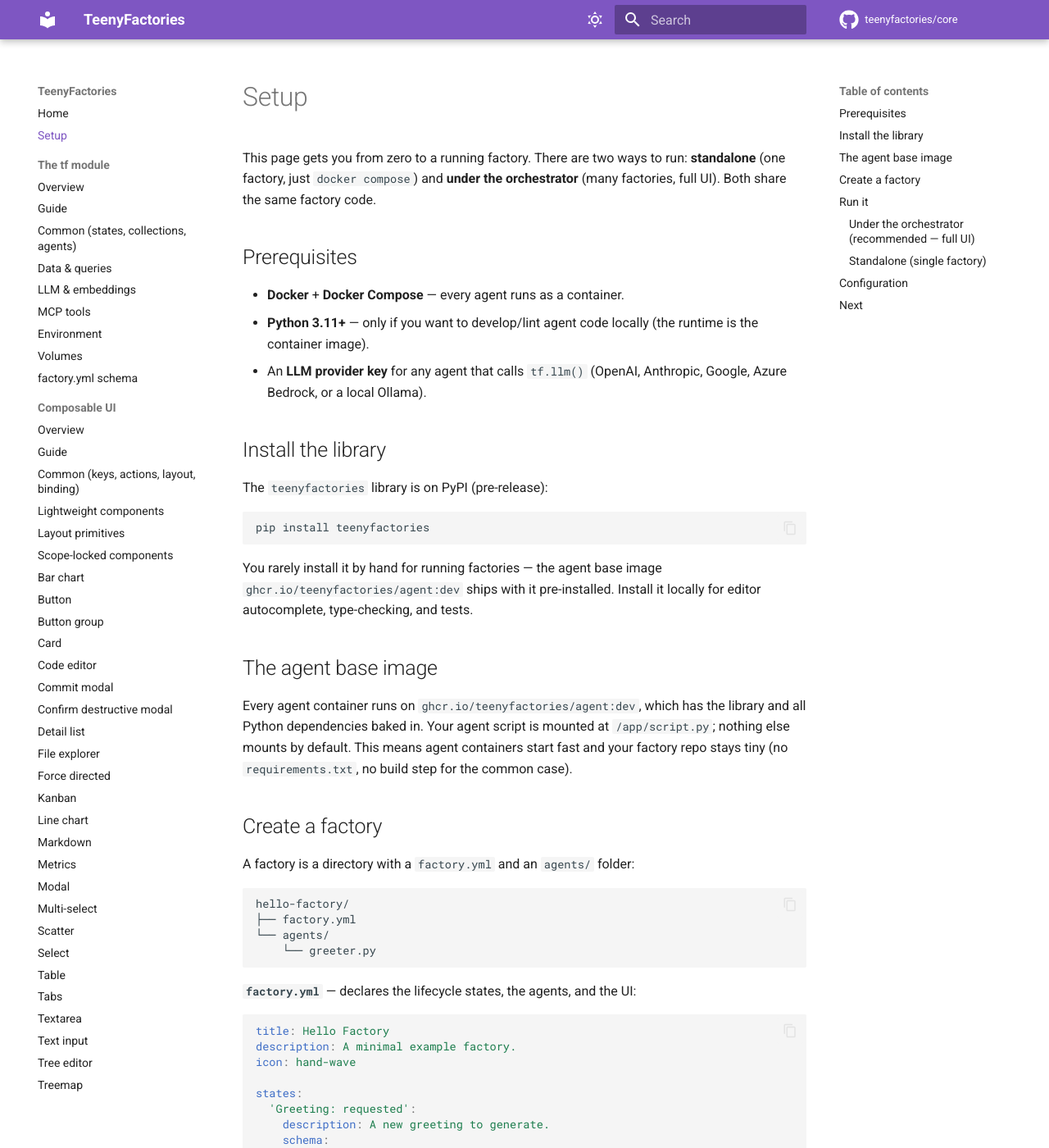
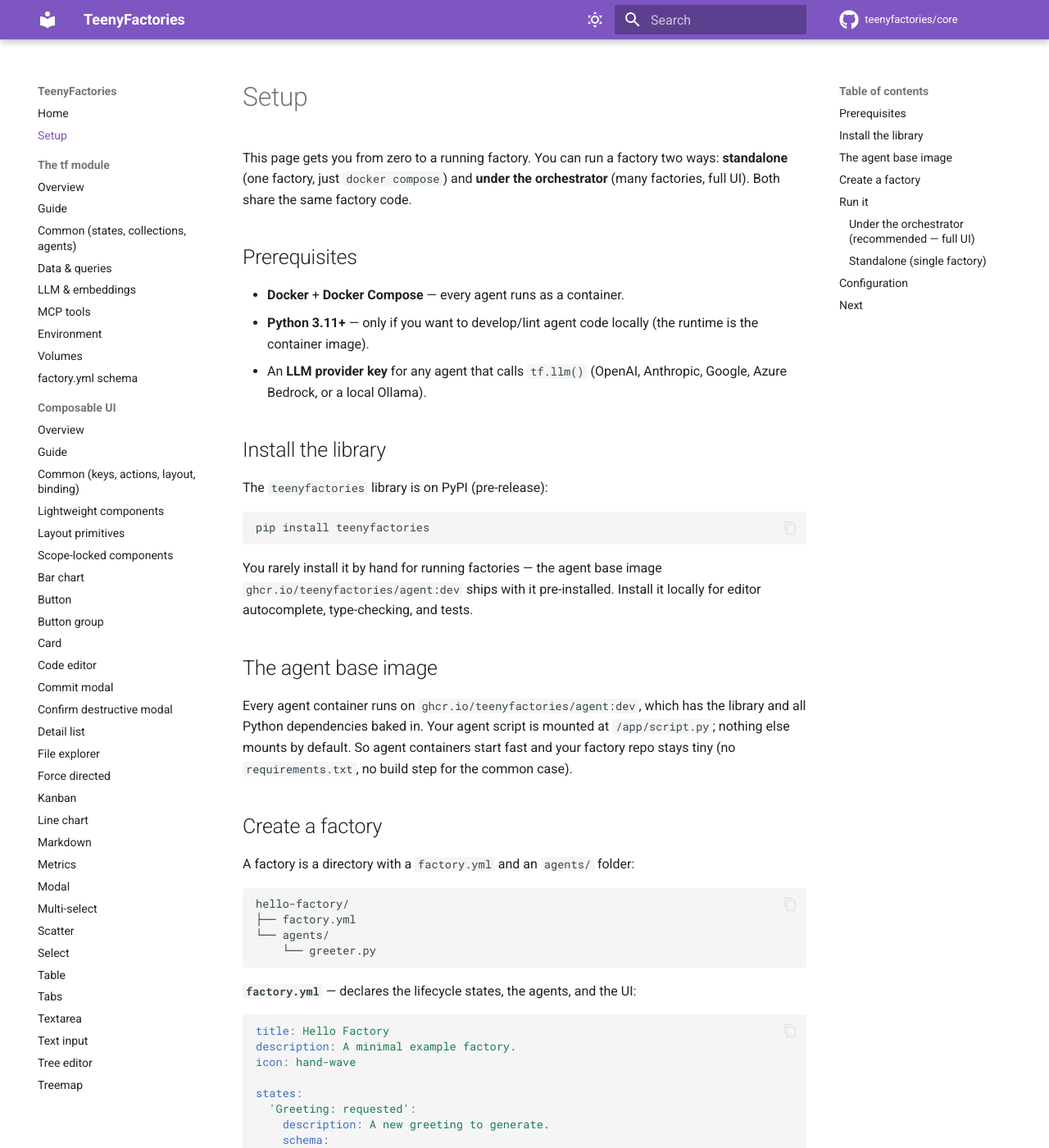
Before and after one commit to teenyfactories/core, an MkDocs documentation site: the page built from docs/setup.md, in a window 1280 px wide and 1400 px high. Shown: the whole window at 82% size. Built offline with MkDocs 1.6.1 and Material for MkDocs 9.7.7, drawn with Linux system fonts in a browser that asks for light colours; comment, search, counter and statistics services are not loaded.

Commit message:
docs: refresh setup guide and python README
Hand-written prose refresh of the setup guide and the Python package README,
independent of the generated reference mirror.

```diff
--- a/docs/setup.md
+++ b/docs/setup.md
@@ -1,6 +1,6 @@
 # Setup
 
-This page gets you from zero to a running factory. There are two ways to run: **standalone** (one factory, just `docker compose`) and **under the orchestrator** (many factories, full UI). Both share the same factory code.
+This page gets you from zero to a running factory. You can run a factory two ways: **standalone** (one factory, just `docker compose`) and **under the orchestrator** (many factories, full UI). Both share the same factory code.
 
 ## Prerequisites
 
@@ -20,7 +20,7 @@
 
 ## The agent base image
 
-Every agent container runs on `ghcr.io/teenyfactories/agent:dev`, which has the library and all Python dependencies baked in. Your agent script is mounted at `/app/script.py`; nothing else mounts by default. This means agent containers start fast and your factory repo stays tiny (no `requirements.txt`, no build step for the common case).
+Every agent container runs on `ghcr.io/teenyfactories/agent:dev`, which has the library and all Python dependencies baked in. Your agent script is mounted at `/app/script.py`; nothing else mounts by default. So agent containers start fast and your factory repo stays tiny (no `requirements.txt`, no build step for the common case).
 
 ## Create a factory
 
```
Also changed, not shown: python/README.md (+2 -2 lines).
